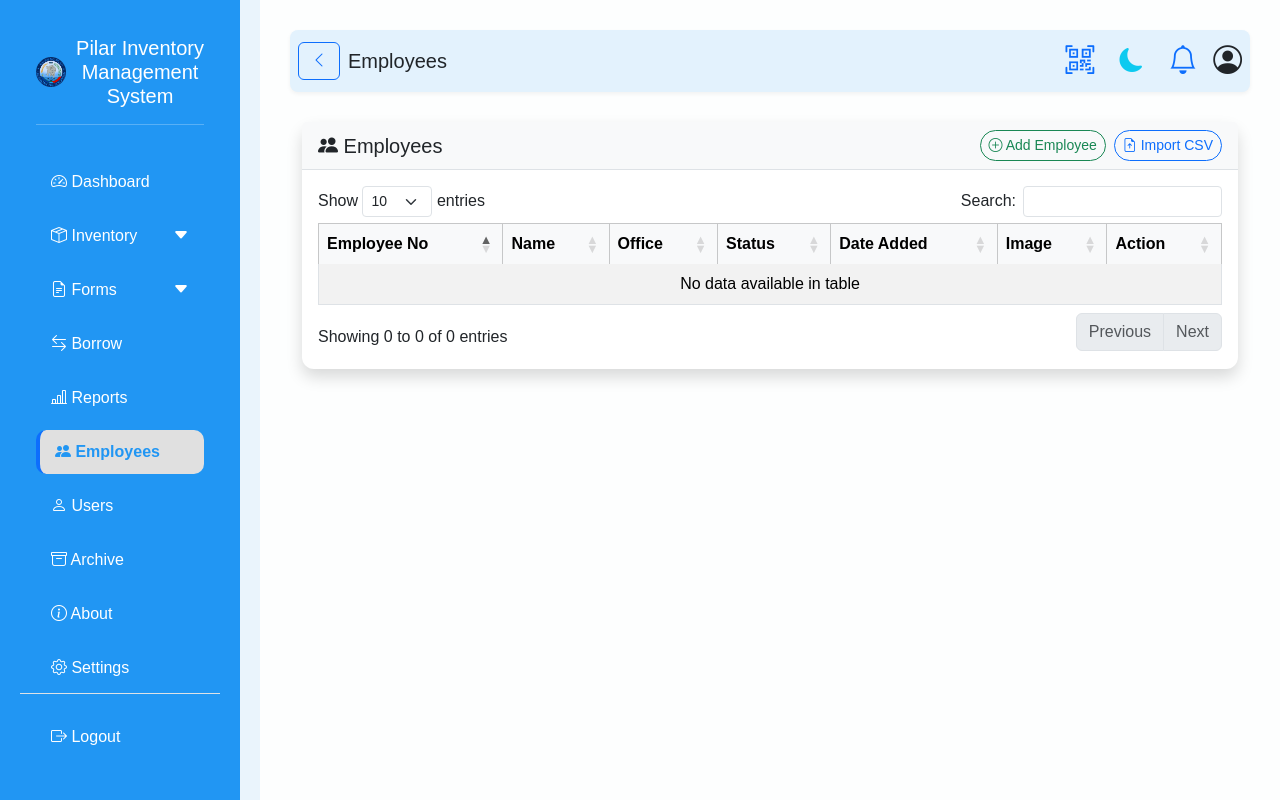
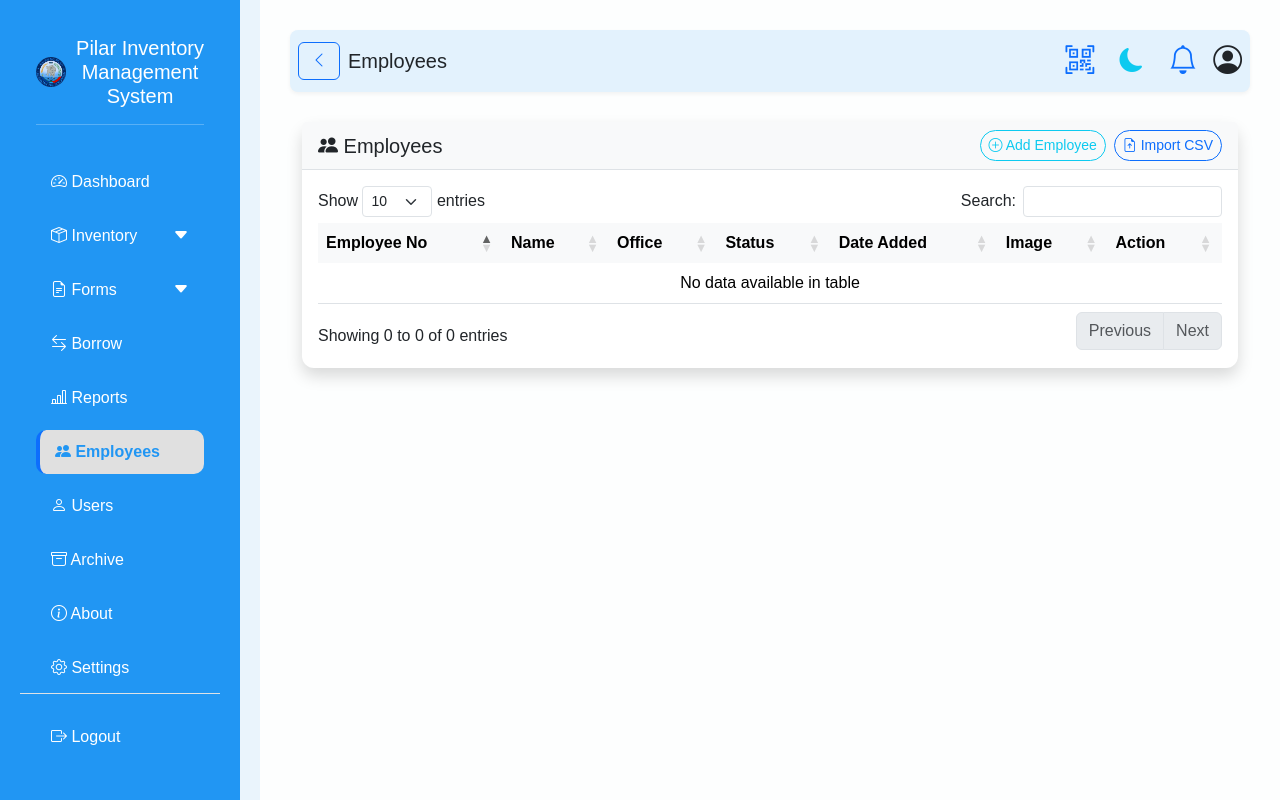
Before and after one commit to walts731/PILAR_ASSET_INVENTORY, a PHP site: page /MAIN_ADMIN/employees.php in a window 1280 px wide. Run offline with PHP 8.4, Linux system fonts and the light colour scheme; a user stored in the database is signed in; data comes from the database, SQL or seed files in the repository; data that the repository does not hold is empty; some libraries are stand-ins or nearby versions.

Commit message:
employee design

```diff
--- a/MAIN_ADMIN/employees.php
+++ b/MAIN_ADMIN/employees.php
@@ -77,7 +77,7 @@ while ($row = $result->fetch_assoc()) {
           <h5 class="mb-0"><i class="bi bi-people-fill"></i> Employees</h5>
 
           <div class="d-flex gap-2">
-            <button class="btn btn-sm btn-outline-success rounded-pill" data-bs-toggle="modal" data-bs-target="#addEmployeeModal">
+            <button class="btn btn-sm btn-outline-info rounded-pill" data-bs-toggle="modal" data-bs-target="#addEmployeeModal">
               <i class="bi bi-plus-circle"></i> Add Employee
             </button>
 
@@ -88,7 +88,7 @@ while ($row = $result->fetch_assoc()) {
         </div>
 
         <div class="card-body">
-          <table id="employeeTable" class="table table-striped table-bordered">
+          <table id="employeeTable" class="table">
             <thead class="table-light">
               <tr>
                 <th>Employee No</th>
--- a/MAIN_ADMIN/modals/add_employee_modal.php
+++ b/MAIN_ADMIN/modals/add_employee_modal.php
@@ -57,7 +57,7 @@
         </div>
         <div class="modal-footer">
           <button type="button" class="btn btn-outline-secondary" data-bs-dismiss="modal">Cancel</button>
-          <button type="submit" class="btn btn-success"><i class="bi bi-save"></i> Save</button>
+          <button type="submit" class="btn btn-primary"><i class="bi bi-save"></i> Save</button>
         </div>
       </form>
     </div>
```
